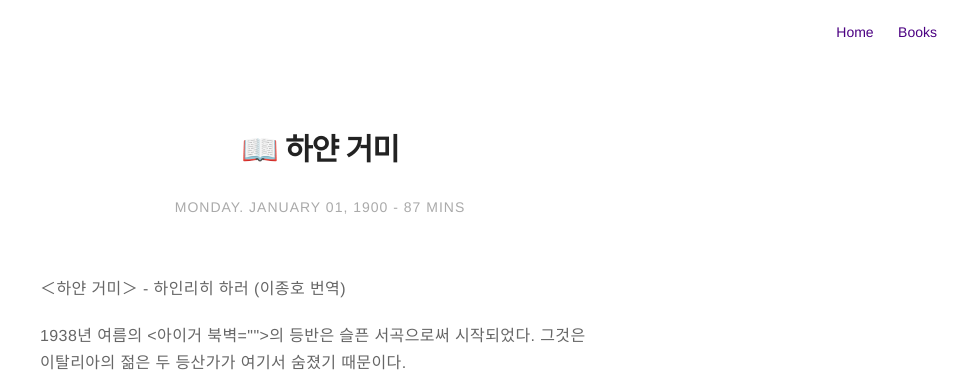
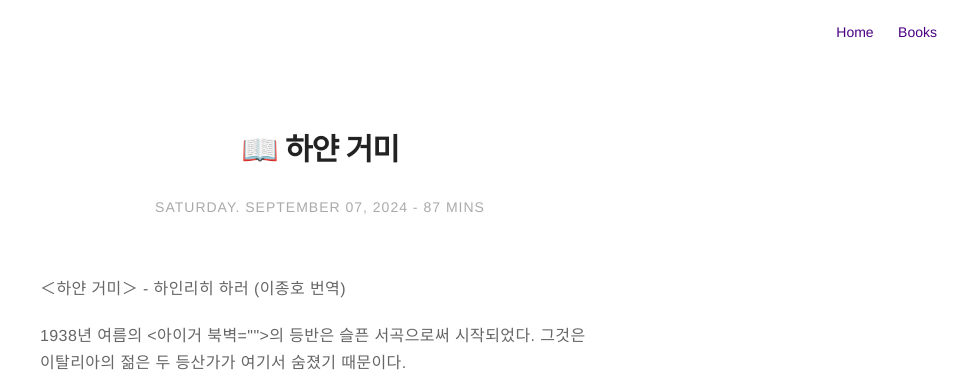
Before and after one commit to sansonyeo/mountain-book, a Jekyll site: the page built from _posts/2024-09-07-하얀거미.markdown, in a window 1280 px wide and 900 px high. Shown: the top 392 px of the window, without its empty margins (320-1280 px from the left). Built offline with Jekyll 4.4.1, drawn with Linux system fonts in a browser that asks for light colours; nearby versions of some CDN libraries; emoji names are drawn with the system emoji font; comment, search, counter and statistics services are not loaded.

Commit message:
Update and rename 1900-01-01-하얀거미.markdown to 2024-09-07-하얀거미.markdown

```diff
--- a/_posts/1900-01-01-하얀거미.markdown
+++ b/_posts/2024-09-07-하얀거미.markdown
@@ -1,7 +1,7 @@
 ---
 title: ":book: 하얀 거미"
 layout: post
-date: 1900-01-01 00:01
+date: 2024-09-07 00:01
 headerImage: false
 books: true
 hidden: true
```
